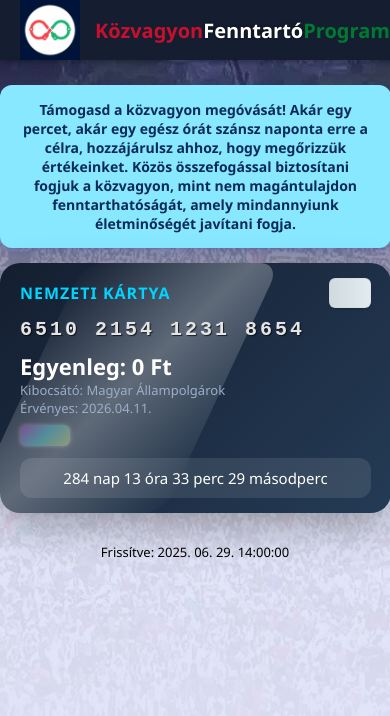
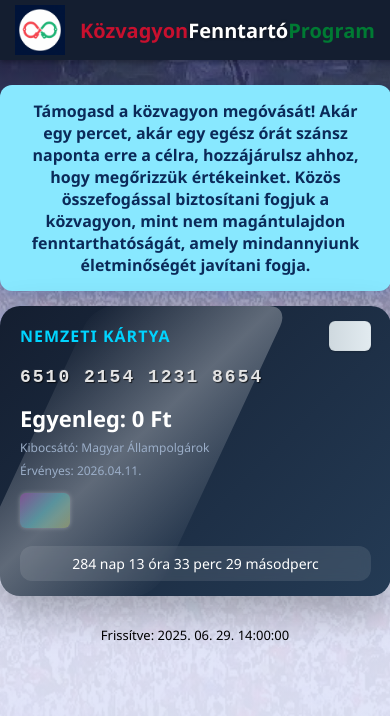
Before and after one commit to kozpenzfigyelo/rendszervaltas26, a plain HTML site: page index.html in a window 390 px wide. Drawn offline with Linux system fonts and the light colour scheme; a web font is replaced by a local one.

Commit message:
Add files via upload

```diff
--- a/index.html
+++ b/index.html
@@ -30,9 +30,10 @@
       background-color: #141e30;
       display: flex;
       align-items: center;
-      padding: 0 20px;
+      padding: 0 15px;
       box-shadow: 0 2px 5px rgba(0,0,0,0.3);
       z-index: 2000;
+      font-size: 18px;
     }
 
     .navbar-text {
@@ -50,9 +51,11 @@
     .green { color: #007a33; }
 
     .navbar img {
-      height: 60px;
+      max-width: 100%;
+      height: 50px;
       width: auto;
       user-select: none;
+      object-fit: contain;
     }
 
     .message {
@@ -67,12 +70,13 @@
       padding: 20px 25px;
       border-radius: 15px;
       box-shadow: 0 4px 10px rgba(0, 50, 150, 0.2);
+      max-width: 95vw;
     }
 
     .card {
       width: 90%;
       max-width: 420px;
-      height: 260px;
+      min-height: 260px;
       background: linear-gradient(135deg, #141e30, #243b55);
       border-radius: 20px;
       padding: 24px;
@@ -84,6 +88,7 @@
       position: relative;
       color: #e4e4e4;
       overflow: hidden;
+      height: auto;
     }
 
     .card::before {
@@ -155,6 +160,7 @@
                    -1px -1px 1px rgba(255,255,255,0.05);
       margin: 10px 0;
       z-index: 2;
+      word-break: break-word;
     }
 
     .card-meta {
@@ -174,6 +180,7 @@
       backdrop-filter: blur(6px);
       font-weight: 500;
       z-index: 2;
+      word-break: break-word;
     }
 
     .issuer-logo {
@@ -190,12 +197,15 @@
       font-size: 13px;
       text-align: center;
       margin-top: 30px;
+      padding: 0 10px;
+      word-break: break-word;
     }
 
     @media (max-width: 480px) {
       .card {
-        height: 220px;
+        height: auto;
         padding: 15px 20px;
+        max-width: 95vw;
       }
 
       .card-balance {
@@ -206,8 +216,22 @@
         font-size: 16px;
       }
 
+      .card-number {
+        font-size: 18px;
+        letter-spacing: 2px;
+      }
+
+      .card-meta {
+        font-size: 12px;
+      }
+
+      .countdown {
+        font-size: 14px;
+        padding: 8px 12px;
+      }
+
       .message {
-        font-size: 14px;
+        font-size: 16px;
         margin: 25px auto 15px auto;
         padding: 15px 20px;
         max-width: 95vw;
```
Lines whose indentation alone changed are shown as unchanged.
